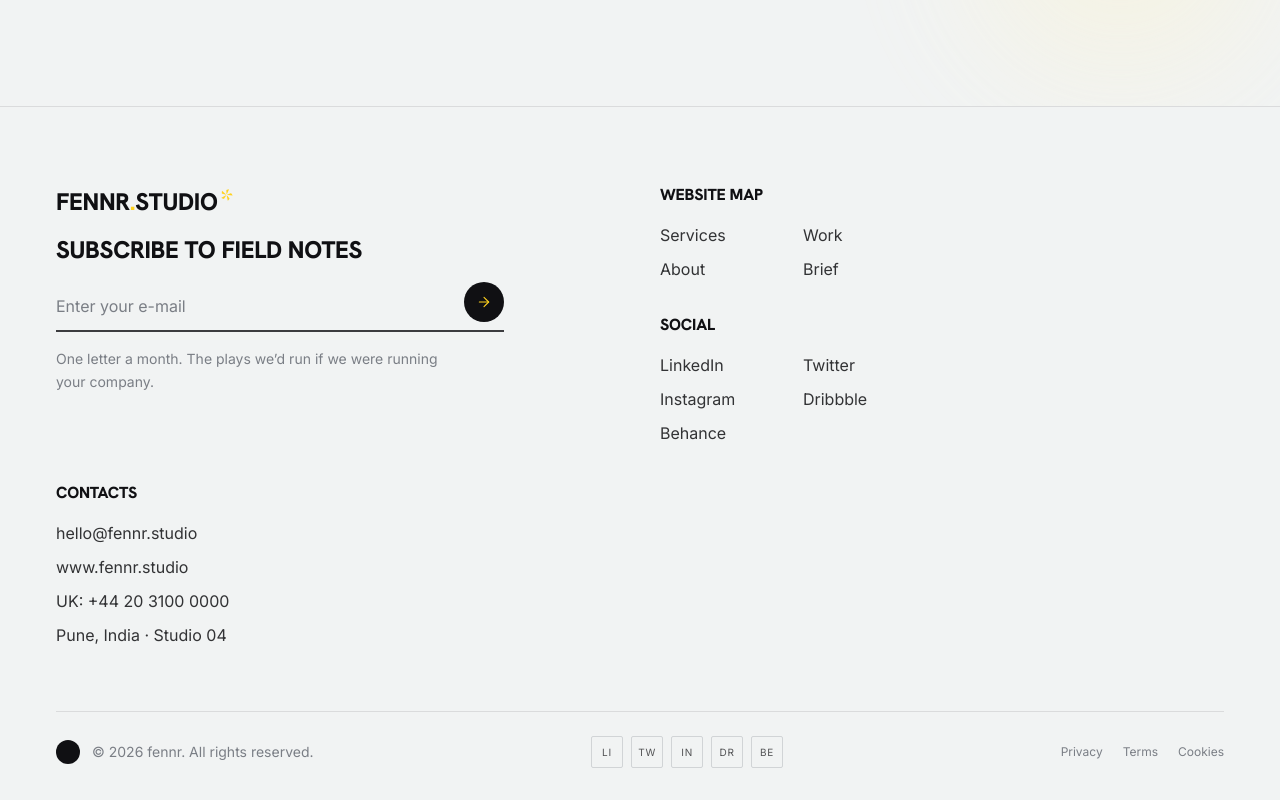
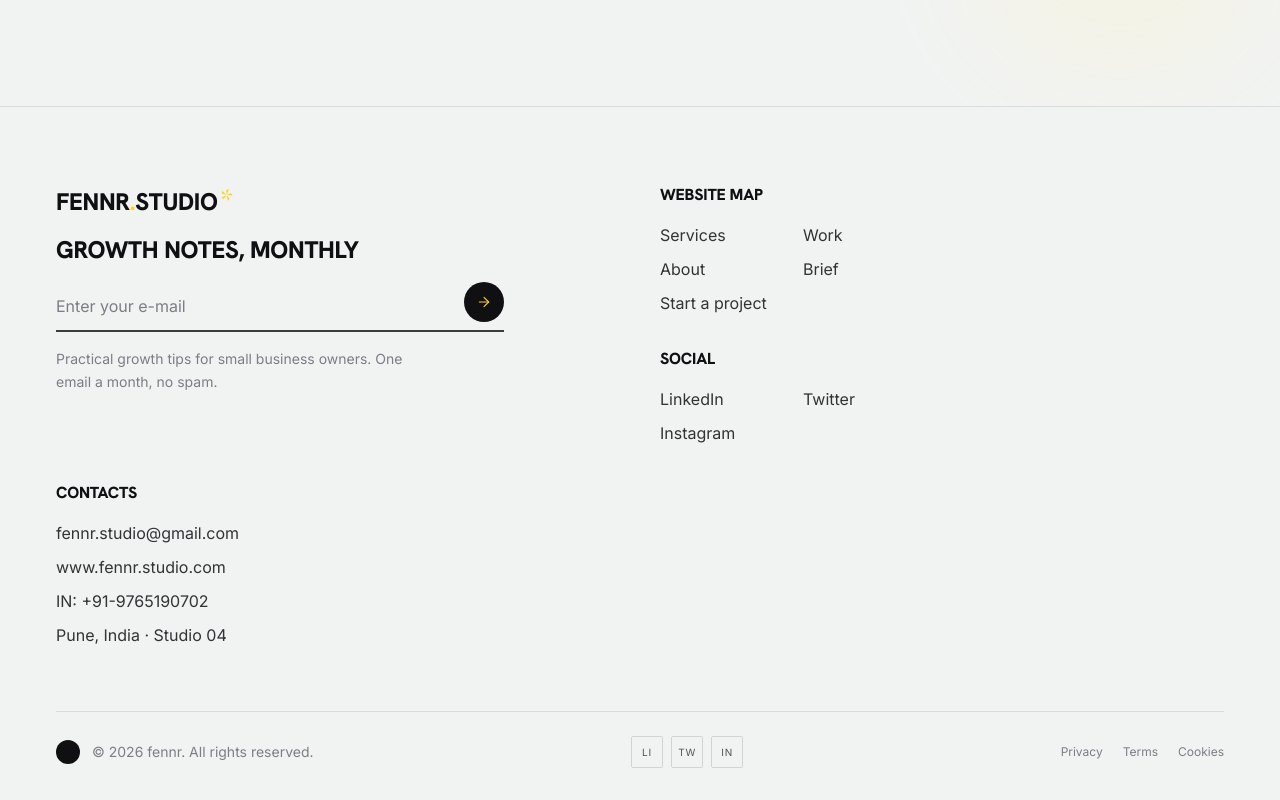
Before and after one commit to fennr-studio/fennr-studio, a Next.js app: page /brief in a window 1280 px wide. Shown: the part 880-1680 px from the top of the page. Built offline with nearby package versions, Linux system fonts and the light colour scheme.

Commit message:
Update email from hello@fennr.studio to fennr.studio@gmail.com

```diff
--- a/app/api/contact/route.ts
+++ b/app/api/contact/route.ts
@@ -1,21 +1,28 @@
 import { NextResponse } from "next/server";
 import { Resend } from "resend";
 
-const TO_EMAIL = process.env.CONTACT_TO_EMAIL || "hello@fennr.studio";
+const TO_EMAIL = process.env.CONTACT_TO_EMAIL || "fennr.studio@gmail.com";
 // Must be an address on a domain you've verified in Resend.
 // For quick testing without a verified domain, use "fennr <onboarding@resend.dev>"
 // (that can only deliver to the email you signed up to Resend with).
-const FROM_EMAIL = process.env.CONTACT_FROM_EMAIL || "fennr <onboarding@resend.dev>";
+const FROM_EMAIL =
+  process.env.CONTACT_FROM_EMAIL || "fennr <onboarding@resend.dev>";
 
 const escapeHtml = (s: string) =>
-  s.replace(/[&<>"']/g, (c) =>
-    ({ "&": "&amp;", "<": "&lt;", ">": "&gt;", '"': "&quot;", "'": "&#39;" })[c] as string,
+  s.replace(
+    /[&<>"']/g,
+    (c) =>
+      ({ "&": "&amp;", "<": "&lt;", ">": "&gt;", '"': "&quot;", "'": "&#39;" })[
+        c
+      ] as string,
   );
 
 export async function POST(req: Request) {
   if (!process.env.RESEND_API_KEY) {
     return NextResponse.json(
-      { error: "Email is not configured yet. Add RESEND_API_KEY to .env.local." },
+      {
+        error: "Email is not configured yet. Add RESEND_API_KEY to .env.local.",
+      },
       { status: 500 },
     );
   }
@@ -47,7 +54,9 @@ export async function POST(req: Request) {
   // A valid submission needs a name, a good email, and either a message or picked services.
   if (!name || !emailOk || (!message && interests.length === 0)) {
     return NextResponse.json(
-      { error: "Please provide your name, a valid email, and a little detail." },
+      {
+        error: "Please provide your name, a valid email, and a little detail.",
+      },
       { status: 400 },
     );
   }
@@ -105,6 +114,9 @@ export async function POST(req: Request) {
     return NextResponse.json({ ok: true });
   } catch (err) {
     console.error("Contact route error:", err);
-    return NextResponse.json({ error: "Something went wrong." }, { status: 500 });
+    return NextResponse.json(
+      { error: "Something went wrong." },
+      { status: 500 },
+    );
   }
 }
--- a/components/BriefBuilder.tsx
+++ b/components/BriefBuilder.tsx
@@ -23,15 +23,37 @@ const WHATSAPP_URL =
 const CALENDLY_URL = "https://calendly.com/fennrstudio/15min";
 
 const SERVICES = [
-  { name: "Web Development", desc: "Site, WhatsApp, payments, API", Icon: Code2 },
-  { name: "Logo & Identity", desc: "Logo systems, brand boards", Icon: Palette },
-  { name: "SEO & Visibility", desc: "Search, analytics, rankings", Icon: TrendingUp },
+  {
+    name: "Web Development",
+    desc: "Site, WhatsApp, payments, API",
+    Icon: Code2,
+  },
+  {
+    name: "Logo & Identity",
+    desc: "Logo systems, brand boards",
+    Icon: Palette,
+  },
+  {
+    name: "SEO & Visibility",
+    desc: "Search, analytics, rankings",
+    Icon: TrendingUp,
+  },
   { name: "Photography", desc: "Product, food, spaces", Icon: Camera },
   { name: "Graphic Design", desc: "Social, print, campaigns", Icon: PenTool },
-  { name: "Brand Strategy", desc: "Positioning, naming, moodboards", Icon: Compass },
+  {
+    name: "Brand Strategy",
+    desc: "Positioning, naming, moodboards",
+    Icon: Compass,
+  },
 ];
 
-const BUDGETS = ["Under ₹50k", "₹50k – ₹1L", "₹1L – ₹3L", "₹3L+", "Not sure yet"];
+const BUDGETS = [
+  "Under ₹50k",
+  "₹50k – ₹1L",
+  "₹1L – ₹3L",
+  "₹3L+",
+  "Not sure yet",
+];
 const TIMELINES = ["ASAP", "1–3 months", "3–6 months", "Just exploring"];
 
 const STEPS = ["Services", "Scope", "Details"];
@@ -45,14 +67,17 @@ export default function BriefBuilder() {
   const [email, setEmail] = useState("");
   const [company, setCompany] = useState("");
   const [message, setMessage] = useState("");
-  const [status, setStatus] = useState<"idle" | "loading" | "sent" | "error">("idle");
+  const [status, setStatus] = useState<"idle" | "loading" | "sent" | "error">(
+    "idle",
+  );
   const [errorMsg, setErrorMsg] = useState("");
 
   const toggleService = (s: string) =>
     setServices((p) => (p.includes(s) ? p.filter((x) => x !== s) : [...p, s]));
 
   const emailOk = /^[^\s@]+@[^\s@]+\.[^\s@]+$/.test(email);
-  const canNext = step === 0 ? services.length > 0 : step === 1 ? !!budget : true;
+  const canNext =
+    step === 0 ? services.length > 0 : step === 1 ? !!budget : true;
   const canSubmit = name.trim() !== "" && emailOk;
 
   const next = () => setStep((s) => Math.min(s + 1, STEPS.length - 1));
@@ -109,7 +134,9 @@ export default function BriefBuilder() {
             </div>
             <h1 className="display text-ink text-[11vw] sm:text-5xl lg:text-[3.6rem] leading-[0.98]">
               Build your{" "}
-              <span className="heading-italic text-accent normal-case">brief.</span>
+              <span className="heading-italic text-accent normal-case">
+                brief.
+              </span>
             </h1>
             <p className="mt-4 max-w-lg text-ink/75 leading-relaxed">
               Three quick steps. No obligation, and the first Strategy &amp;
@@ -158,7 +185,10 @@ export default function BriefBuilder() {
                   transition={{ duration: 0.4, ease: [0.22, 1, 0.36, 1] }}
                 >
                   {step === 0 && (
-                    <StepServices selected={services} onToggle={toggleService} />
+                    <StepServices
+                      selected={services}
+                      onToggle={toggleService}
+                    />
                   )}
                   {step === 1 && (
                     <StepScope
@@ -241,8 +271,11 @@ export default function BriefBuilder() {
             {status === "error" && (
               <p className="mt-5 text-sm text-ink/80 text-right">
                 {errorMsg} Email{" "}
-                <a href="mailto:hello@fennr.studio" className="underline-accent">
-                  hello@fennr.studio
+                <a
+                  href="mailto:fennr.studio@gmail.com"
+                  className="underline-accent"
+                >
+                  fennr.studio@gmail.com
                 </a>{" "}
                 or WhatsApp us.
               </p>
@@ -264,8 +297,12 @@ function StepServices({
 }) {
   return (
     <div>
-      <h2 className="heading-md text-2xl md:text-3xl text-ink">What do you need?</h2>
-      <p className="mt-2 text-ink/70">Pick everything that applies — one, a few, or all.</p>
+      <h2 className="heading-md text-2xl md:text-3xl text-ink">
+        What do you need?
+      </h2>
+      <p className="mt-2 text-ink/70">
+        Pick everything that applies — one, a few, or all.
+      </p>
 
       <div className="mt-8 grid grid-cols-1 sm:grid-cols-2 lg:grid-cols-3 gap-4">
         {SERVICES.map(({ name, desc, Icon }) => {
@@ -304,7 +341,9 @@ function StepServices({
               >
                 {name}
               </p>
-              <p className={`mt-1 text-xs ${on ? "text-mist/70" : "text-slatey"}`}>
+              <p
+                className={`mt-1 text-xs ${on ? "text-mist/70" : "text-slatey"}`}
+              >
                 {desc}
               </p>
             </button>
@@ -331,7 +370,9 @@ function Chip({
       onClick={onClick}
       aria-pressed={on}
       className={`inline-flex items-center gap-1.5 rounded-full px-4 py-2.5 display-tight text-xs tracking-[0.04em] transition-smooth ring-1 ${
-        on ? "bg-ink text-accent ring-ink" : "bg-paper text-ink/75 ring-hairline hover:ring-ink"
+        on
+          ? "bg-ink text-accent ring-ink"
+          : "bg-paper text-ink/75 ring-hairline hover:ring-ink"
       }`}
     >
       {on && <Check className="w-3 h-3" strokeWidth={2.6} />}
@@ -353,7 +394,9 @@ function StepScope({
 }) {
   return (
     <div>
-      <h2 className="heading-md text-2xl md:text-3xl text-ink">Scope &amp; timing</h2>
+      <h2 className="heading-md text-2xl md:text-3xl text-ink">
+        Scope &amp; timing
+      </h2>
       <p className="mt-2 text-ink/70">
         A rough range is fine — it just helps us prescribe the right tier.
       </p>
@@ -362,7 +405,12 @@ function StepScope({
         <p className="eyebrow text-slatey mb-3">Budget</p>
         <div className="flex flex-wrap gap-2.5">
           {BUDGETS.map((b) => (
-            <Chip key={b} label={b} on={budget === b} onClick={() => setBudget(b)} />
+            <Chip
+              key={b}
+              label={b}
+              on={budget === b}
+              onClick={() => setBudget(b)}
+            />
           ))}
         </div>
       </div>
@@ -371,7 +419,12 @@ function StepScope({
         <p className="eyebrow text-slatey mb-3">Timeline</p>
         <div className="flex flex-wrap gap-2.5">
           {TIMELINES.map((t) => (
-            <Chip key={t} label={t} on={timeline === t} onClick={() => setTimeline(t)} />
+            <Chip
+              key={t}
+              label={t}
+              on={timeline === t}
+              onClick={() => setTimeline(t)}
+            />
           ))}
         </div>
       </div>
@@ -413,7 +466,9 @@ function StepDetails({
 
   return (
     <div>
-      <h2 className="heading-md text-2xl md:text-3xl text-ink">Almost there.</h2>
+      <h2 className="heading-md text-2xl md:text-3xl text-ink">
+        Almost there.
+      </h2>
       <p className="mt-2 text-ink/70">
         Where should we send the plan? A partner reads every brief.
       </p>
@@ -431,7 +486,10 @@ function StepDetails({
         </div>
       )}
 
-      <form className="mt-7 flex flex-col gap-4" onSubmit={(e) => e.preventDefault()}>
+      <form
+        className="mt-7 flex flex-col gap-4"
+        onSubmit={(e) => e.preventDefault()}
+      >
         <div className="grid grid-cols-1 sm:grid-cols-2 gap-4">
           <input
             type="text"
@@ -486,12 +544,14 @@ function Confirmation() {
       </span>
       <h1 className="mt-8 display text-ink text-5xl md:text-6xl leading-[0.95]">
         Brief{" "}
-        <span className="heading-italic text-accent normal-case">received.</span>
+        <span className="heading-italic text-accent normal-case">
+          received.
+        </span>
       </h1>
       <p className="mt-5 text-ink/75 leading-relaxed text-lg">
         Thank you. A partner will read it and reply within a day, usually with a
-        first thought or two and a link to book your free Strategy &amp; Planning
-        call.
+        first thought or two and a link to book your free Strategy &amp;
+        Planning call.
       </p>
 
       <div className="mt-9 flex flex-wrap items-center justify-center gap-3">
--- a/components/Faq.tsx
+++ b/components/Faq.tsx
@@ -43,7 +43,11 @@ function FAQItem({
       initial={{ opacity: 0, y: 14 }}
       whileInView={{ opacity: 1, y: 0 }}
       viewport={{ once: true, margin: "-10% 0px" }}
-      transition={{ duration: 0.5, delay: index * 0.04, ease: [0.22, 1, 0.36, 1] }}
+      transition={{
+        duration: 0.5,
+        delay: index * 0.04,
+        ease: [0.22, 1, 0.36, 1],
+      }}
       className="border-b border-ink/15 last:border-b-0"
     >
       <button
@@ -113,8 +117,11 @@ export default function Faq() {
               — write to us. A partner reads every email.
             </p>
 
-            <a href="mailto:hello@fennr.studio" className="mt-8 inline-flex btn-ink">
-              hello@fennr.studio
+            <a
+              href="mailto:fennr.studio@gmail.com"
+              className="mt-8 inline-flex btn-ink"
+            >
+              fennr.studio@gmail.com
             </a>
           </div>
 
--- a/components/Footer.tsx
+++ b/components/Footer.tsx
@@ -1,15 +1,21 @@
 "use client";
 
+import Link from "next/link";
 import EmailSignupForm from "./EmailSignupForm";
 
-const SITEMAP = [
+const SITEMAP: { label: string; id?: string; href?: string }[] = [
   { id: "services", label: "Services" },
   { id: "work", label: "Work" },
   { id: "about", label: "About" },
   { id: "contact", label: "Brief" },
+  { href: "/brief", label: "Start a project" },
 ];
 
-const SOCIALS = ["LinkedIn", "Twitter", "Instagram", "Dribbble", "Behance"];
+const SOCIALS: { label: string; href: string }[] = [
+  { label: "LinkedIn", href: "#" },
+  { label: "Twitter", href: "#" },
+  { label: "Instagram", href: "https://www.instagram.com/fennr.studio/" },
+];
 
 function scrollTo(id: string) {
   const el = document.getElementById(id);
@@ -32,7 +38,7 @@ export default function Footer() {
             </div>
 
             <h3 className="display-tight text-2xl text-ink mb-5">
-              Subscribe to field notes
+              Growth notes, monthly
             </h3>
 
             <EmailSignupForm
@@ -42,8 +48,8 @@ export default function Footer() {
             />
 
             <p className="mt-4 text-sm text-slatey max-w-sm leading-relaxed">
-              One letter a month. The plays we&rsquo;d run if we were running
-              your company.
+              Practical growth tips for small business owners. One email a
+              month, no spam.
             </p>
           </div>
 
@@ -52,16 +58,27 @@ export default function Footer() {
               WEBSITE MAP
             </h3>
             <ul className="grid grid-cols-2 gap-y-2.5 gap-x-6 text-ink/85">
-              {SITEMAP.map((s) => (
-                <li key={s.id}>
+              {SITEMAP.map((s) =>
+                s.href ? (
+                  <li key={s.label}>
+                    <Link
+                      href={s.href}
+                      className="hover:text-accent transition-smooth"
+                    >
+                      {s.label}
+                    </Link>
+                  </li>
+                ) : (
+                  <li key={s.label}>
                     <button
-                    onClick={() => scrollTo(s.id)}
+                      onClick={() => scrollTo(s.id!)}
                       className="hover:text-accent transition-smooth"
                     >
                       {s.label}
                     </button>
                   </li>
-              ))}
+                ),
+              )}
             </ul>
 
             <h3 className="display-tight text-base text-ink mt-9 mb-5 tracking-[0.04em]">
@@ -69,9 +86,15 @@ export default function Footer() {
             </h3>
             <ul className="grid grid-cols-2 gap-y-2.5 gap-x-6 text-ink/85">
               {SOCIALS.map((s) => (
-                <li key={s}>
-                  <a href="#" className="hover:text-accent transition-smooth">
-                    {s}
+                <li key={s.label}>
+                  <a
+                    href={s.href}
+                    {...(s.href !== "#"
+                      ? { target: "_blank", rel: "noopener noreferrer" }
+                      : {})}
+                    className="hover:text-accent transition-smooth"
+                  >
+                    {s.label}
                   </a>
                 </li>
               ))}
@@ -85,20 +108,28 @@ export default function Footer() {
             <ul className="grid grid-cols-1 gap-y-2.5 text-ink/85">
               <li>
                 <a
-                  href="mailto:hello@fennr.studio"
+                  href="mailto:fennr.studio@gmail.com"
                   className="hover:text-accent transition-smooth"
                 >
-                  hello@fennr.studio
+                  fennr.studio@gmail.com
                 </a>
               </li>
               <li>
-                <a href="https://fennr.studio" className="hover:text-accent transition-smooth">
-                  www.fennr.studio
+                <a
+                  href="https://www.fennr.studio.com"
+                  target="_blank"
+                  rel="noopener noreferrer"
+                  className="hover:text-accent transition-smooth"
+                >
+                  www.fennr.studio.com
                 </a>
               </li>
               <li>
-                <a href="tel:+442031000000" className="hover:text-accent transition-smooth">
-                  UK: +44 20 3100 0000
+                <a
+                  href="tel:+919765190702"
+                  className="hover:text-accent transition-smooth"
+                >
+                  IN: +91-9765190702
                 </a>
               </li>
               <li className="text-ink/85">Pune, India · Studio 04</li>
@@ -118,12 +149,15 @@ export default function Footer() {
           <div className="flex items-center gap-2">
             {SOCIALS.map((s) => (
               <a
-                key={s}
-                href="#"
-                aria-label={s}
+                key={s.label}
+                href={s.href}
+                {...(s.href !== "#"
+                  ? { target: "_blank", rel: "noopener noreferrer" }
+                  : {})}
+                aria-label={s.label}
                 className="w-8 h-8 inline-flex items-center justify-center border border-hairline rounded-sm text-ink/70 hover:text-accent hover:border-accent transition-smooth text-[10px] tracking-[0.08em]"
               >
-                {s.slice(0, 2).toUpperCase()}
+                {s.label.slice(0, 2).toUpperCase()}
               </a>
             ))}
           </div>
--- a/components/Subscribe.tsx
+++ b/components/Subscribe.tsx
@@ -12,7 +12,12 @@ const WHATSAPP_URL = `https://wa.me/${WHATSAPP_NUMBER}?text=${encodeURIComponent
 
 function WhatsAppIcon({ className = "" }: { className?: string }) {
   return (
-    <svg viewBox="0 0 24 24" className={className} fill="currentColor" aria-hidden="true">
+    <svg
+      viewBox="0 0 24 24"
+      className={className}
+      fill="currentColor"
+      aria-hidden="true"
+    >
       <path d="M17.472 14.382c-.297-.149-1.758-.867-2.03-.967-.273-.099-.471-.148-.67.15-.197.297-.767.966-.94 1.164-.173.199-.347.223-.644.075-.297-.15-1.255-.463-2.39-1.475-.883-.788-1.48-1.761-1.653-2.059-.173-.297-.018-.458.13-.606.134-.133.298-.347.446-.52.149-.174.198-.298.298-.497.099-.198.05-.371-.025-.52-.075-.149-.669-1.612-.916-2.207-.242-.579-.487-.5-.669-.51-.173-.008-.371-.01-.57-.01-.198 0-.52.074-.792.372-.272.297-1.04 1.016-1.04 2.479 0 1.462 1.065 2.875 1.213 3.074.149.198 2.096 3.2 5.077 4.487.71.306 1.263.489 1.694.625.712.227 1.36.195 1.872.118.571-.085 1.758-.719 2.006-1.413.248-.694.248-1.289.173-1.413-.074-.124-.272-.198-.57-.347m-5.421 7.403h-.004a9.87 9.87 0 01-5.031-1.378l-.361-.214-3.741.982.998-3.648-.235-.374a9.86 9.86 0 01-1.51-5.26c.001-5.45 4.436-9.884 9.888-9.884 2.64 0 5.122 1.03 6.988 2.898a9.825 9.825 0 012.893 6.994c-.003 5.45-4.437 9.885-9.885 9.885M20.52 3.449C18.24 1.245 15.24 0 12.045 0 5.463 0 .104 5.334.101 11.892c0 2.096.549 4.14 1.595 5.945L0 24l6.335-1.652a12.062 12.062 0 005.71 1.447h.006c6.585 0 11.946-5.335 11.949-11.896 0-3.176-1.24-6.165-3.495-8.411" />
     </svg>
   );
@@ -50,23 +55,26 @@ export default function Subscribe() {
 
           <div className="grid grid-cols-1 lg:grid-cols-12 gap-10">
             <div className="lg:col-span-7">
-              <p className="eyebrow text-accent">Subscribe to field notes</p>
+              <p className="eyebrow text-accent">The newsletter</p>
               <h2 className="mt-4 display text-4xl md:text-5xl lg:text-[4rem] text-ink leading-[0.98]">
-                <span className="block">One letter.</span>
+                <span className="block">Growth notes,</span>
                 <span className="block heading-italic text-accent">
-                  No noise. Real signal.
+                  once a month.
                 </span>
               </h2>
               <p className="mt-6 max-w-xl text-ink/75 leading-relaxed text-base md:text-lg">
-                A short letter from the partners — what we&rsquo;re seeing
-                inside portfolios, the playbooks worth stealing, and the bets
-                we&rsquo;d make this quarter.
+                Practical, no-jargon tips for small business owners:
+                what&rsquo;s actually working for websites, branding, and
+                getting found online. One email a month, that&rsquo;s it.
               </p>
 
               <div className="mt-9">
-                <EmailSignupForm placeholder="Enter your e-mail" cta="Sign Up" />
+                <EmailSignupForm
+                  placeholder="Enter your e-mail"
+                  cta="Sign Up"
+                />
                 <p className="mt-3 text-xs text-slatey">
-                  Join 2,847 founders &amp; operators. Unsubscribe in one click.
+                  Real tips you can use this week. Unsubscribe in one click.
                 </p>
               </div>
             </div>
@@ -106,7 +114,9 @@ export default function Subscribe() {
               <div className="bg-ink text-mist rounded-2xl p-6 md:p-7">
                 <div className="flex items-center justify-between gap-3 mb-4">
                   <p className="eyebrow text-accent">Studio 04</p>
-                  <span className="numeral italic text-accent text-base">*</span>
+                  <span className="numeral italic text-accent text-base">
+                    *
+                  </span>
                 </div>
                 <p className="leading-relaxed text-mist/80">
                   Shivaji Nagar
@@ -114,10 +124,10 @@ export default function Subscribe() {
                   Pune 411007 · India
                 </p>
                 <a
-                  href="mailto:hello@fennr.studio"
+                  href="mailto:fennr.studio@gmail.com"
                   className="mt-4 inline-block underline-accent heading-italic text-lg"
                 >
-                  hello@fennr.studio
+                  fennr.studio@gmail.com
                 </a>
               </div>
             </div>
```
Also changed, not shown: 1 other file (tests, documents, lock files or other folders). Lines whose indentation alone changed are shown as unchanged.
